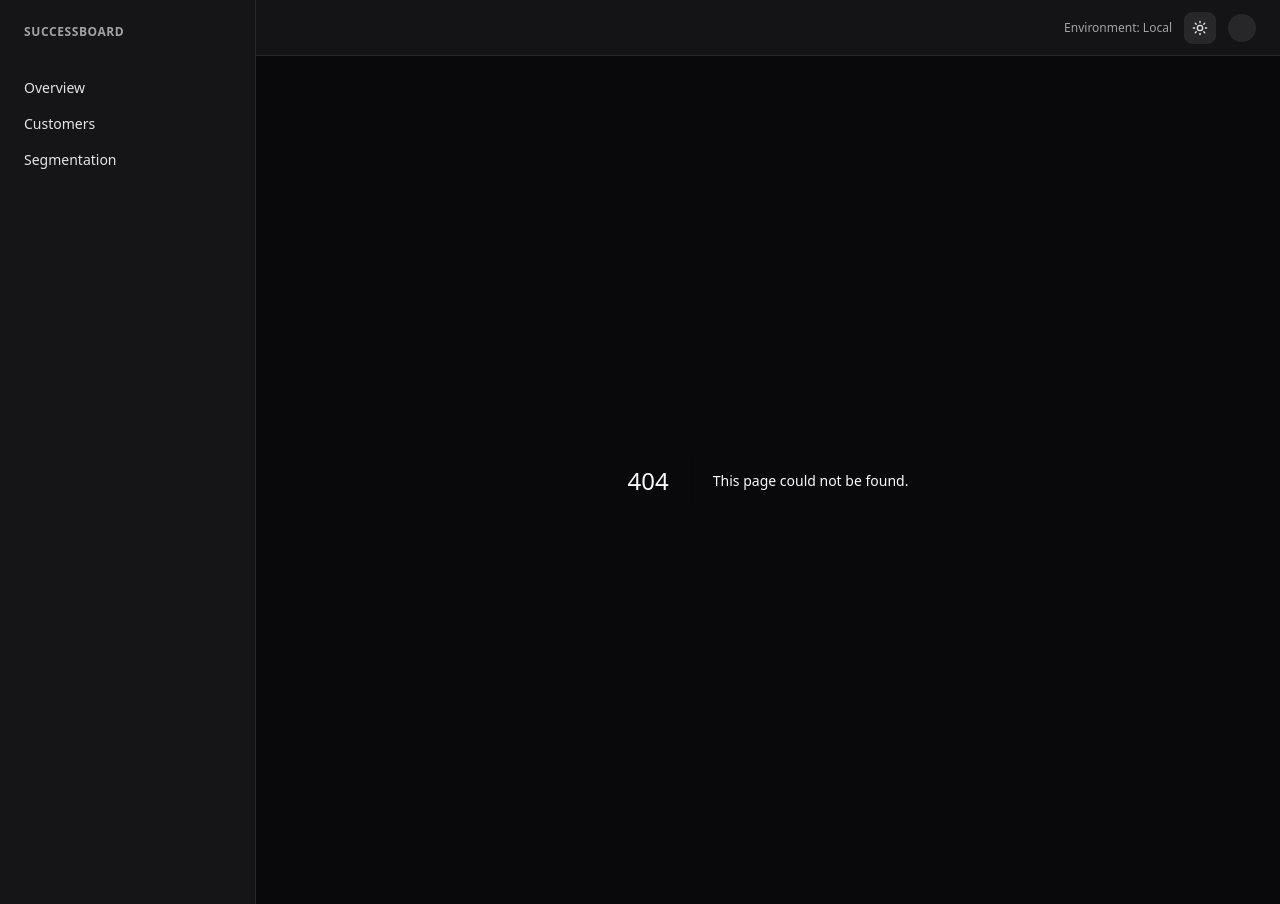
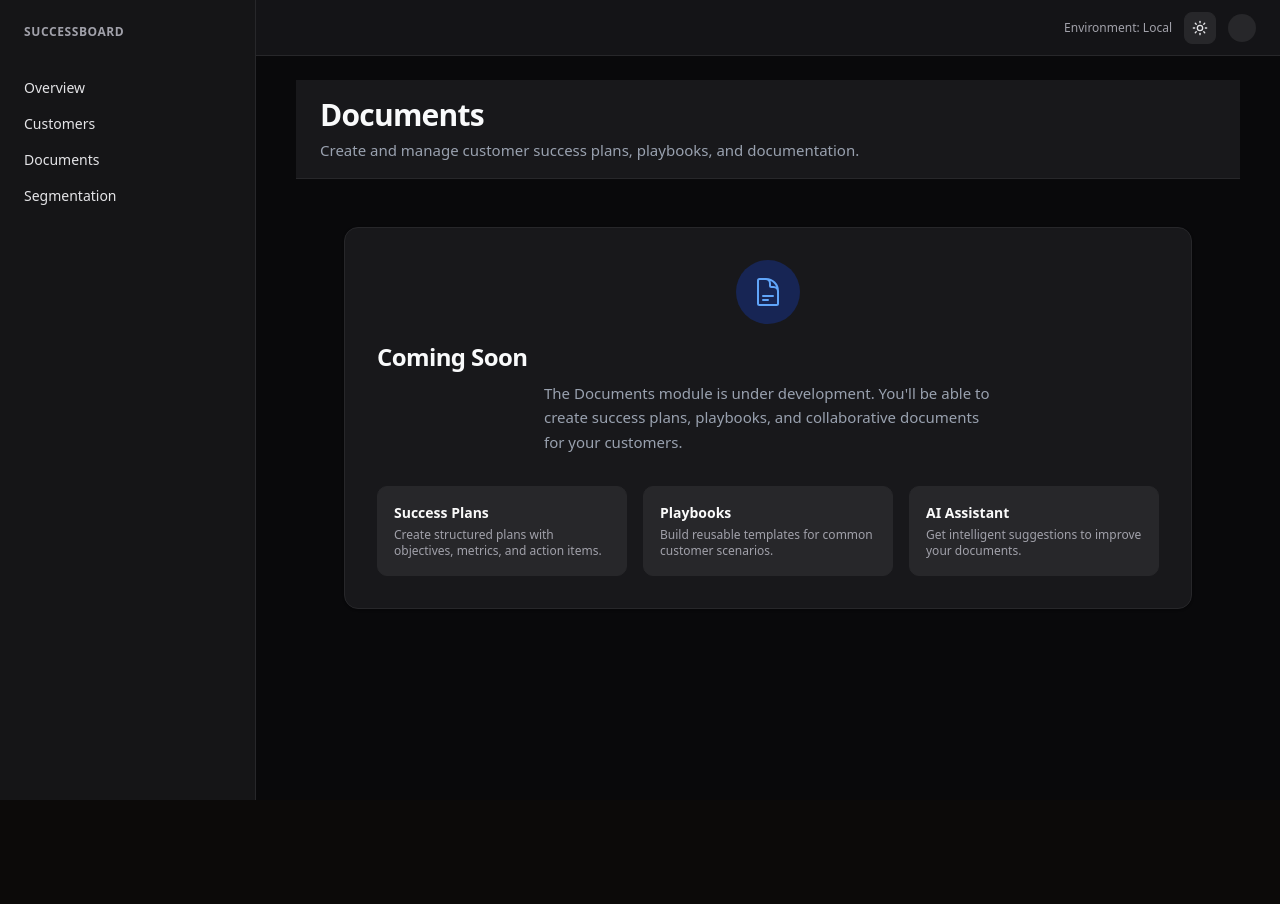
Before and after one commit to dsanchezvalle/successboard, a Next.js app: page /documents in a window 1280 px wide. Before the commit this address had no page. After the commit the page ends 800 px from the top, so only its background shows below. Built offline with nearby package versions, Linux system fonts and the light colour scheme.

Commit message:
feat(documents): prep navigation and placeholder route

```diff
--- /dev/null
+++ b/src/app/documents/page.tsx
@@ -0,0 +1,135 @@
+/**
+ * Documents Page - Placeholder
+ *
+ * This is a foundation page for the future Documents module.
+ * The layout supports:
+ * - Main content area (center)
+ * - Future collapsible left panel (document outline)
+ * - Future collapsible right panel (AI assistant/contextual tools)
+ *
+ * NO double sidebar pattern - contextual panels are within the main content area.
+ *
+ * @accessibility
+ * - Semantic heading structure
+ * - Proper landmark regions
+ * - Good color contrast with DS tokens
+ */
+
+import { Heading, Text } from "@/design-system/primitives";
+
+export const metadata = {
+  title: "Documents | SuccessBoard",
+  description: "Manage your customer success documents and plans",
+};
+
+export default function DocumentsPage() {
+  return (
+    <div className="flex h-full flex-col">
+      {/* Page Header */}
+      <header className="border-b border-border-default bg-bg-surface px-6 py-4">
+        <div className="flex items-center justify-between">
+          <div className="space-y-1">
+            <Heading level={1} className="text-text-primary">
+              Documents
+            </Heading>
+            <Text variant="body" color="muted" className="text-text-muted">
+              Create and manage customer success plans, playbooks, and
+              documentation.
+            </Text>
+          </div>
+          {/* Future: Action buttons (New Document, etc.) */}
+        </div>
+      </header>
+
+      {/* Main Content Area - supports future contextual panels */}
+      <div className="flex flex-1 overflow-hidden">
+        {/*
+          Future: Left Contextual Panel (Document Outline)
+          This will be a collapsible panel, NOT a second sidebar.
+          It lives within the main content area and can be toggled.
+
+          <DocumentOutlinePanel collapsed={isOutlineCollapsed} />
+        */}
+
+        {/* Center Content */}
+        <main className="flex-1 overflow-auto">
+          <div className="mx-auto max-w-4xl px-6 py-12">
+            {/* Coming Soon State */}
+            <div className="rounded-xl border border-border-default bg-bg-surface p-8 text-center shadow-sm">
+              <div className="mx-auto mb-4 flex h-16 w-16 items-center justify-center rounded-full bg-info-bg">
+                <svg
+                  className="h-8 w-8 text-info-icon"
+                  fill="none"
+                  viewBox="0 0 24 24"
+                  stroke="currentColor"
+                  strokeWidth={1.5}
+                  aria-hidden="true"
+                >
+                  <path
+                    strokeLinecap="round"
+                    strokeLinejoin="round"
+                    d="M19.5 14.25v-2.625a3.375 3.375 0 00-3.375-3.375h-1.5A1.125 1.125 0 0113.5 7.125v-1.5a3.375 3.375 0 00-3.375-3.375H8.25m0 12.75h7.5m-7.5 3H12M10.5 2.25H5.625c-.621 0-1.125.504-1.125 1.125v17.25c0 .621.504 1.125 1.125 1.125h12.75c.621 0 1.125-.504 1.125-1.125V11.25a9 9 0 00-9-9z"
+                  />
+                </svg>
+              </div>
+              <Heading level={2} className="text-text-primary">
+                Coming Soon
+              </Heading>
+              <Text
+                variant="body"
+                color="muted"
+                className="mx-auto mt-2 max-w-md text-text-muted"
+              >
+                The Documents module is under development. You&apos;ll be able
+                to create success plans, playbooks, and collaborative documents
+                for your customers.
+              </Text>
+
+              {/* Feature Preview */}
+              <div className="mt-8 grid gap-4 text-left sm:grid-cols-3">
+                <FeaturePreview
+                  title="Success Plans"
+                  description="Create structured plans with objectives, metrics, and action items."
+                />
+                <FeaturePreview
+                  title="Playbooks"
+                  description="Build reusable templates for common customer scenarios."
+                />
+                <FeaturePreview
+                  title="AI Assistant"
+                  description="Get intelligent suggestions to improve your documents."
+                />
+              </div>
+            </div>
+          </div>
+        </main>
+
+        {/*
+          Future: Right Contextual Panel (AI Assistant)
+          This will be a collapsible panel for contextual tools.
+          It lives within the main content area and can be toggled.
+
+          <AIAssistantPanel collapsed={isAssistantCollapsed} />
+        */}
+      </div>
+    </div>
+  );
+}
+
+/**
+ * Feature preview card for the coming soon state
+ */
+function FeaturePreview({
+  title,
+  description,
+}: {
+  title: string;
+  description: string;
+}) {
+  return (
+    <div className="rounded-lg border border-border-default bg-bg-subtle p-4">
+      <h3 className="text-sm font-semibold text-text-primary">{title}</h3>
+      <p className="mt-1 text-xs text-text-muted">{description}</p>
+    </div>
+  );
+}
--- a/src/components/shared/Sidebar.tsx
+++ b/src/components/shared/Sidebar.tsx
@@ -4,6 +4,7 @@ import Link from "next/link";
 const navItems = [
   { label: "Overview", href: "/" },
   { label: "Customers", href: "/customers" },
+  { label: "Documents", href: "/documents" },
   { label: "Segmentation", href: "/segmentation" },
 ];
 
```
